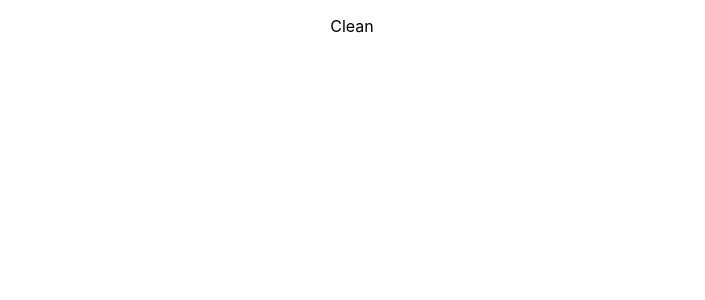
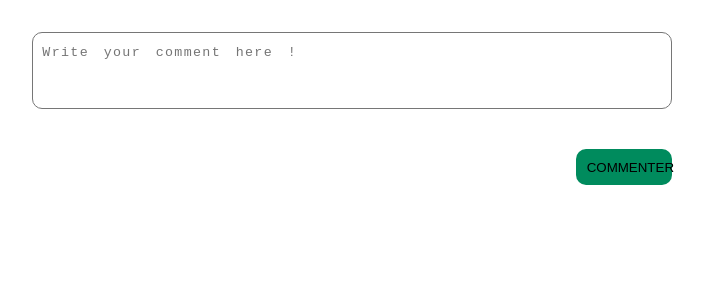
Before and after one commit to Audreyritzenthaler/livreor, a React (Create React App) app in the folder front/: page / in a window 1280 px wide. Shown: the top 300 px of the page, without its empty margins (288-993 px from the left). Built offline with nearby package versions, Linux system fonts and the light colour scheme.

Commit message:
create input component + btn + add some style

```diff
--- a/front/src/App.js
+++ b/front/src/App.js
@@ -1,10 +1,11 @@
 import React from 'react'
 import './App.css'
+import CommentsInput from './components/CommentsInput'
 
 function App() {
   return (
     <div className="App">
-      <p>Clean</p>
+      <CommentsInput />
     </div>
   )
 }
--- /dev/null
+++ b/front/src/components/CommentsInput.css
@@ -0,0 +1,35 @@
+* {
+  margin: 0;
+  padding: 0;
+}
+
+form {
+  display: flex;
+  flex-flow: column nowrap;
+  width: 50%;
+  margin: 2em auto;
+}
+
+.inputComment {
+  border-radius: 10px;
+  resize: none;
+}
+
+::placeholder {
+  line-height: 3em;
+  letter-spacing: 0.1em;
+  word-spacing: 0.4em;
+}
+
+.inputBtn {
+  width: 15%;
+  margin-top: 3em;
+  cursor: pointer;
+  background-color: rgb(0, 139, 93);
+  color: black;
+  padding: 0.8em;
+  border-radius: 10px;
+  border: none;
+  text-transform: uppercase;
+  margin-left: auto;
+}
--- /dev/null
+++ b/front/src/components/CommentsInput.js
@@ -0,0 +1,22 @@
+import React, { useState } from 'react'
+import './CommentsInput.css'
+
+const CommentsInput = ({ submit }) => {
+  const [comment, setComment] = useState('')
+
+  return (
+    <form onSubmit={submit}>
+      <textarea
+        className='inputComment'
+        value={comment}
+        onChange={e => setComment(e.target.value)}
+        placeholder=' Write your comment here !'
+        rows="5"
+        cols="33">
+      </textarea>
+      <button className='inputBtn'>Commenter</button>
+    </form>
+  )
+}
+
+export default CommentsInput
```
